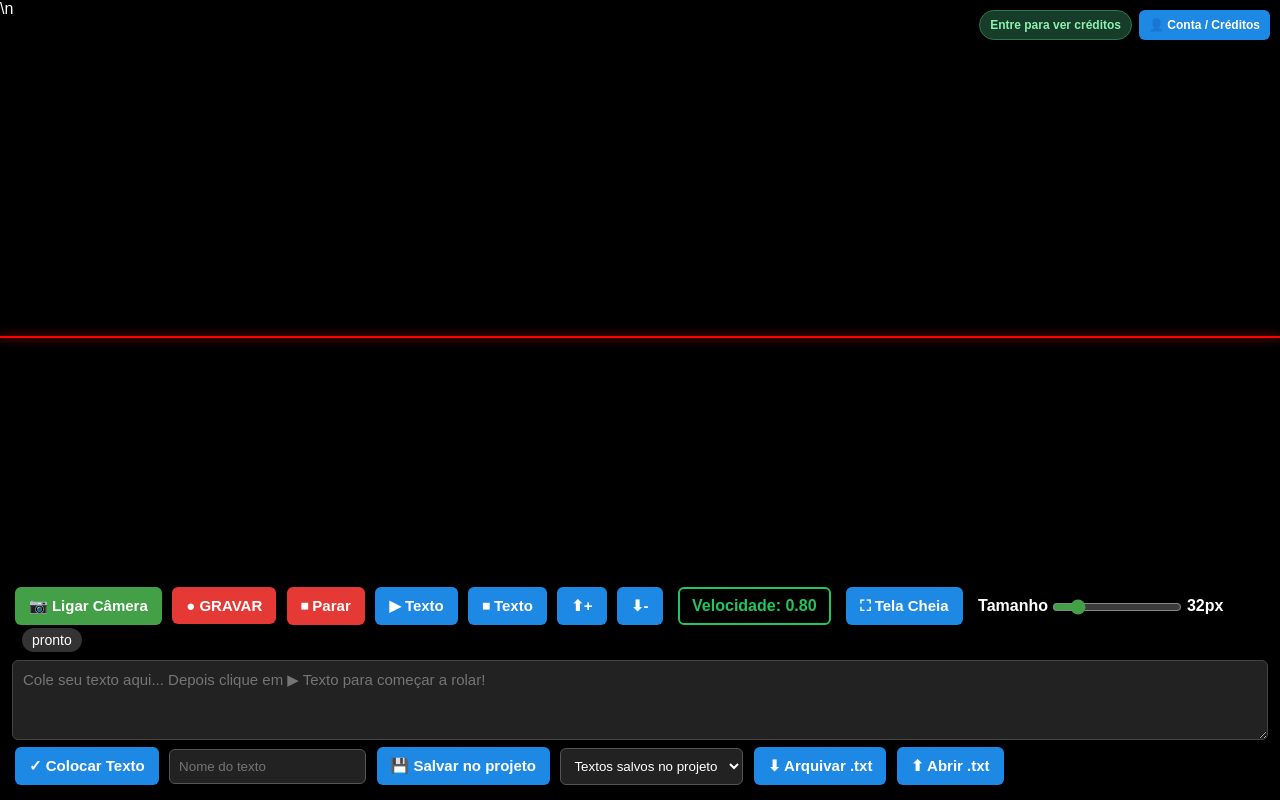
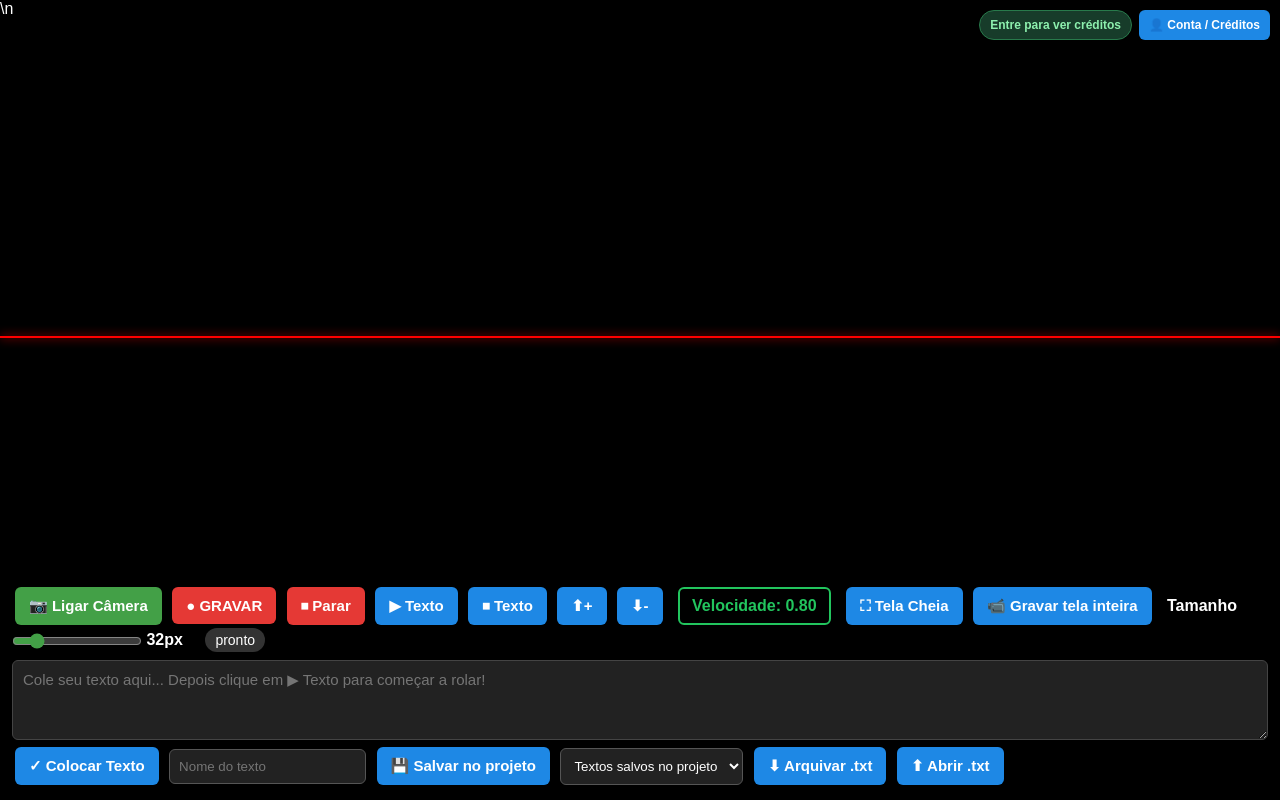
Before and after one commit to Alexandrexicara/telepronto, a website: page index.html in a window 1280 px wide. Drawn offline with Linux system fonts and the light colour scheme; no server answers.

Commit message:
Adiciona botão de acesso ao gravador de tela no index

```diff
--- a/index.html
+++ b/index.html
@@ -195,6 +195,7 @@
     <button class="btn-azul" onclick="maisLento()">⬇-</button>
     <span class="velocidade-box">Velocidade: <span id="mostrarVelocidade">0.80</span></span>
     <button id="botaoTelaCheia" class="btn-azul" onclick="alternarTelaCheia()">⛶ Tela Cheia</button>
+    <button class="btn-azul" type="button" onclick="abrirGravadorTela()">📹 Gravar tela inteira</button>
     <label class="controle-tamanho">Tamanho <input id="tamanhoTexto" type="range" min="20" max="100" value="32" oninput="alterarTamanho(this.value)"> <span id="mostrarTamanho">32px</span></label>
     <span id="status" class="status">pronto</span>
     <textarea id="entradaTexto" placeholder="Cole seu texto aqui... Depois clique em ▶ Texto para começar a rolar!"></textarea>
@@ -410,6 +411,11 @@
     carregarConta();
     if(new URLSearchParams(location.search).has('payment')) setTimeout(()=>{carregarConta();alert('Estamos confirmando seu pagamento. Os créditos aparecem assim que a SumUp confirmar.');},700);
 
+
+    // Abre o gravador de tela na mesma aba, sem bloqueio de pop-up.
+    function abrirGravadorTela() {
+        window.location.href = 'gravador-tela.html';
+    }
 </script>
 </body>
 </html>
```
